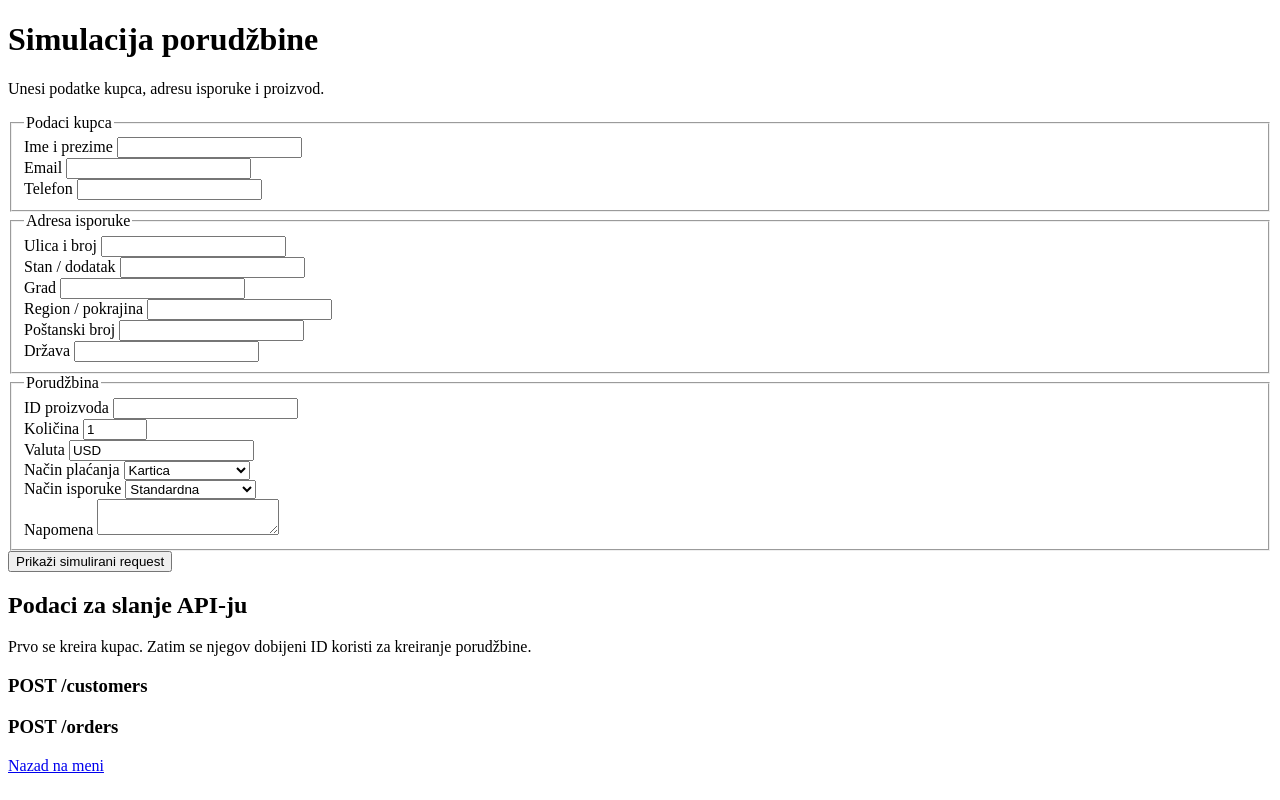
After one commit to nikolaftn/Store-automation, a Flask app: page /request-simulation in a window 1280 px wide. The commit adds this page. Run offline with Flask 3, Linux system fonts and the light colour scheme.

Commit message:
Add customer load and registration on API

```diff
--- a/api_client.py
+++ b/api_client.py
@@ -1,6 +1,7 @@
 import requests
 
 ORDERS_URL = "https://api.sondahub.com/v1/store/orders"
+CUSTOMERS_URL = "https://api.sondahub.com/v1/store/customers"
 
 def get_orders():
 
@@ -8,3 +9,22 @@ def get_orders():
     response.raise_for_status()
     orders = response.json()
     return orders
+
+
+def create_customer(customer, session_token=None):
+    headers = {"X-Sondahub-Session": session_token} if session_token else {}
+    response = requests.post(CUSTOMERS_URL, json=customer, headers=headers, timeout=15)
+    response.raise_for_status()
+    return response.json(), response.headers.get("X-Sondahub-Session")
+
+
+def get_customers(session_token=None):
+    headers = {"X-Sondahub-Session": session_token} if session_token else {}
+    response = requests.get(
+        CUSTOMERS_URL,
+        params={"sort": "-id", "limit": 100},
+        headers=headers,
+        timeout=15,
+    )
+    response.raise_for_status()
+    return response.json()
--- a/main.py
+++ b/main.py
@@ -5,6 +5,7 @@ import requests
 import orders_repository
 import web_app
 import webbrowser
+import threading
 
 
 def menu():
@@ -55,7 +56,7 @@ def main():
         sys.exit(1)
 
 
-    webbrowser.open("http://127.0.0.1:5000")
+    threading.Timer(1, lambda: webbrowser.open("http://127.0.0.1:5000")).start()
     web_app.app.run(debug=False, use_reloader=False)
 
 
--- /dev/null
+++ b/templates/request_simulation.html
@@ -0,0 +1,100 @@
+<!DOCTYPE html>
+<html lang="sr">
+<head>
+    <meta charset="UTF-8">
+    <meta name="viewport" content="width=device-width, initial-scale=1">
+    <title>Simulacija porudžbine</title>
+</head>
+<body>
+    <h1>Simulacija porudžbine</h1>
+    <p>Unesi podatke kupca, adresu isporuke i proizvod.</p>
+
+    <form id="order-form">
+        <fieldset>
+            <legend>Podaci kupca</legend>
+            <label>Ime i prezime <input name="name" required></label><br>
+            <label>Email <input name="email" type="email" required></label><br>
+            <label>Telefon <input name="phone" type="tel"></label>
+        </fieldset>
+
+        <fieldset>
+            <legend>Adresa isporuke</legend>
+            <label>Ulica i broj <input name="line1" required></label><br>
+            <label>Stan / dodatak <input name="line2"></label><br>
+            <label>Grad <input name="city" required></label><br>
+            <label>Region / pokrajina <input name="region" required></label><br>
+            <label>Poštanski broj <input name="postal_code" required></label><br>
+            <label>Država <input name="country" required></label>
+        </fieldset>
+
+        <fieldset>
+            <legend>Porudžbina</legend>
+            <label>ID proizvoda <input name="product_id" type="number" min="1" required></label><br>
+            <label>Količina <input name="quantity" type="number" min="1" max="999" value="1" required></label><br>
+            <label>Valuta <input name="currency" value="USD" required></label><br>
+            <label>Način plaćanja
+                <select name="payment_method" required>
+                    <option value="card">Kartica</option>
+                    <option value="paypal">PayPal</option>
+                    <option value="bank_transfer">Bankovni transfer</option>
+                    <option value="cash_on_delivery">Pouzećem</option>
+                </select>
+            </label><br>
+            <label>Način isporuke
+                <select name="shipping_method" required>
+                    <option value="standard">Standardna</option>
+                    <option value="express">Ekspresna</option>
+                    <option value="overnight">Sledeći dan</option>
+                    <option value="pickup">Lično preuzimanje</option>
+                </select>
+            </label><br>
+            <label>Napomena <textarea name="notes"></textarea></label>
+        </fieldset>
+
+        <button type="submit">Prikaži simulirani request</button>
+    </form>
+
+    <h2>Podaci za slanje API-ju</h2>
+    <p>Prvo se kreira kupac. Zatim se njegov dobijeni ID koristi za kreiranje porudžbine.</p>
+    <h3>POST /customers</h3>
+    <pre id="customer-json"></pre>
+    <h3>POST /orders</h3>
+    <pre id="order-json"></pre>
+
+    <script>
+        document.getElementById("order-form").addEventListener("submit", function (event) {
+            event.preventDefault();
+            const form = new FormData(event.currentTarget);
+            const value = (name) => form.get(name).trim();
+            const address = {
+                line1: value("line1"),
+                city: value("city"),
+                region: value("region"),
+                postal_code: value("postal_code"),
+                country: value("country")
+            };
+            if (value("line2")) address.line2 = value("line2");
+
+            const customer = { name: value("name"), email: value("email") };
+            if (value("phone")) customer.phone = value("phone");
+            customer.address = address;
+
+            const order = {
+                customer_id: "ID koji vrati POST /customers",
+                status: "pending",
+                currency: value("currency"),
+                payment_method: value("payment_method"),
+                shipping_method: value("shipping_method"),
+                shipping_address: address,
+                items: [{ product_id: Number(value("product_id")), quantity: Number(value("quantity")) }]
+            };
+            if (value("notes")) order.notes = value("notes");
+
+            document.getElementById("customer-json").textContent = JSON.stringify(customer, null, 2);
+            document.getElementById("order-json").textContent = JSON.stringify(order, null, 2);
+        });
+    </script>
+
+    <p><a href="/">Nazad na meni</a></p>
+</body>
+</html>
--- a/web_app.py
+++ b/web_app.py
@@ -1,8 +1,23 @@
-from flask import Flask, render_template
+import os
+import secrets
+from datetime import timedelta
+from pathlib import Path
+from flask import Flask, render_template, request, session
 import connection
 import orders_repository
+import requests
+import api_client
 
 app = Flask(__name__)
+secret_key_path = Path(__file__).with_name(".flask_secret_key")
+app.secret_key = os.environ.get("FLASK_SECRET_KEY")
+if not app.secret_key:
+    if secret_key_path.exists():
+        app.secret_key = secret_key_path.read_text(encoding="utf-8").strip()
+    else:
+        app.secret_key = secrets.token_hex(32)
+        secret_key_path.write_text(app.secret_key, encoding="utf-8")
+app.config["PERMANENT_SESSION_LIFETIME"] = timedelta(days=30)
 
 @app.route("/")
 def home():
@@ -14,3 +29,59 @@ def daily_report():
         orders = orders_repository.get_todays_orders(conn)
 
     return render_template("daily_report.html", orders=orders)
+
+@app.route("/request-simulation")
+def request_simulate():
+    return render_template("request_simulation.html")
+
+@app.route("/register-customer", methods=["GET", "POST"])
+def register_customer():
+    if request.method == "GET":
+        return render_template("register_customer.html")
+
+    customer = {
+        "name": request.form.get("name", "").strip(),
+        "email": request.form.get("email", "").strip(),
+    }
+    for field in ("phone", "company", "tier", "notes"):
+        value = request.form.get(field, "").strip()
+        if value:
+            customer[field] = value
+
+    address_fields = ("line1", "line2", "city", "region", "postal_code", "country")
+    address = {
+        field: request.form.get(field, "").strip()
+        for field in address_fields
+        if request.form.get(field, "").strip()
+    }
+    if address:
+        customer["address"] = address
+    customer["marketing_opt_in"] = request.form.get("marketing_opt_in") == "on"
+
+    try:
+        result, token = api_client.create_customer(customer, session.get("sondahub_token"))
+        if token:
+            session["sondahub_token"] = token
+            session.permanent = True
+        created_customer = result.get("data", result) if isinstance(result, dict) else result
+        return render_template(
+            "register_customer.html",
+            customer=created_customer,
+            message="Kupac je uspešno registrovan na SondaHub API-ju.",
+        )
+    except requests.RequestException as error:
+        details = error.response.text if error.response is not None else str(error)
+        return render_template(
+            "register_customer.html",
+            error=f"Registracija nije uspela: {details}",
+        ), 502
+
+@app.route("/customers")
+def customers():
+    try:
+        result = api_client.get_customers(session.get("sondahub_token"))
+        customer_list = result.get("data", []) if isinstance(result, dict) else result
+        return render_template("customers.html", customers=customer_list)
+    except requests.RequestException as error:
+        details = error.response.text if error.response is not None else str(error)
+        return render_template("customers.html", customers=[], error=details), 502
```
Also changed, not shown: templates/customers.html (added, +35 -0 lines), templates/index.html (+9 -2 lines), templates/register_customer.html (added, +55 -0 lines), 1 other file.
